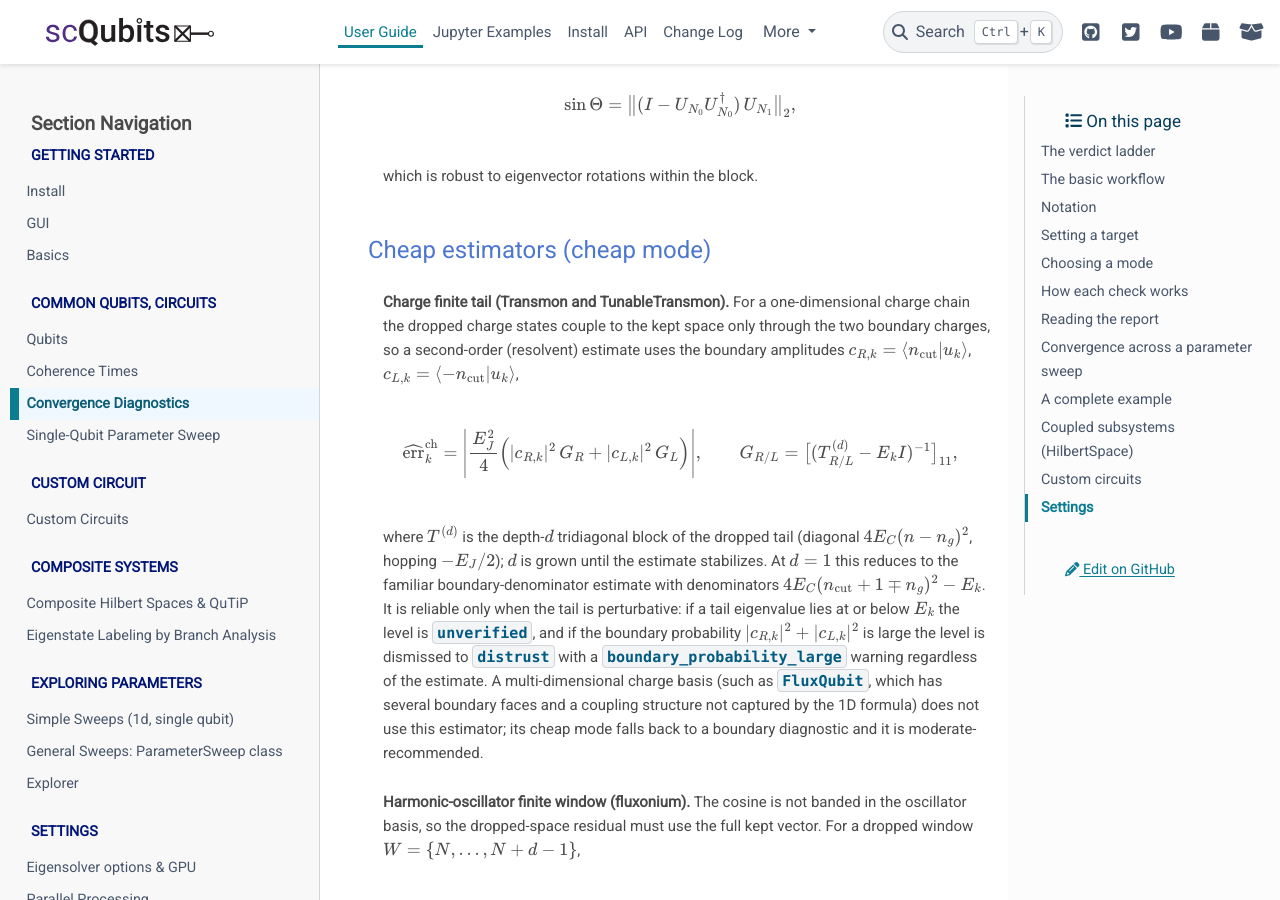
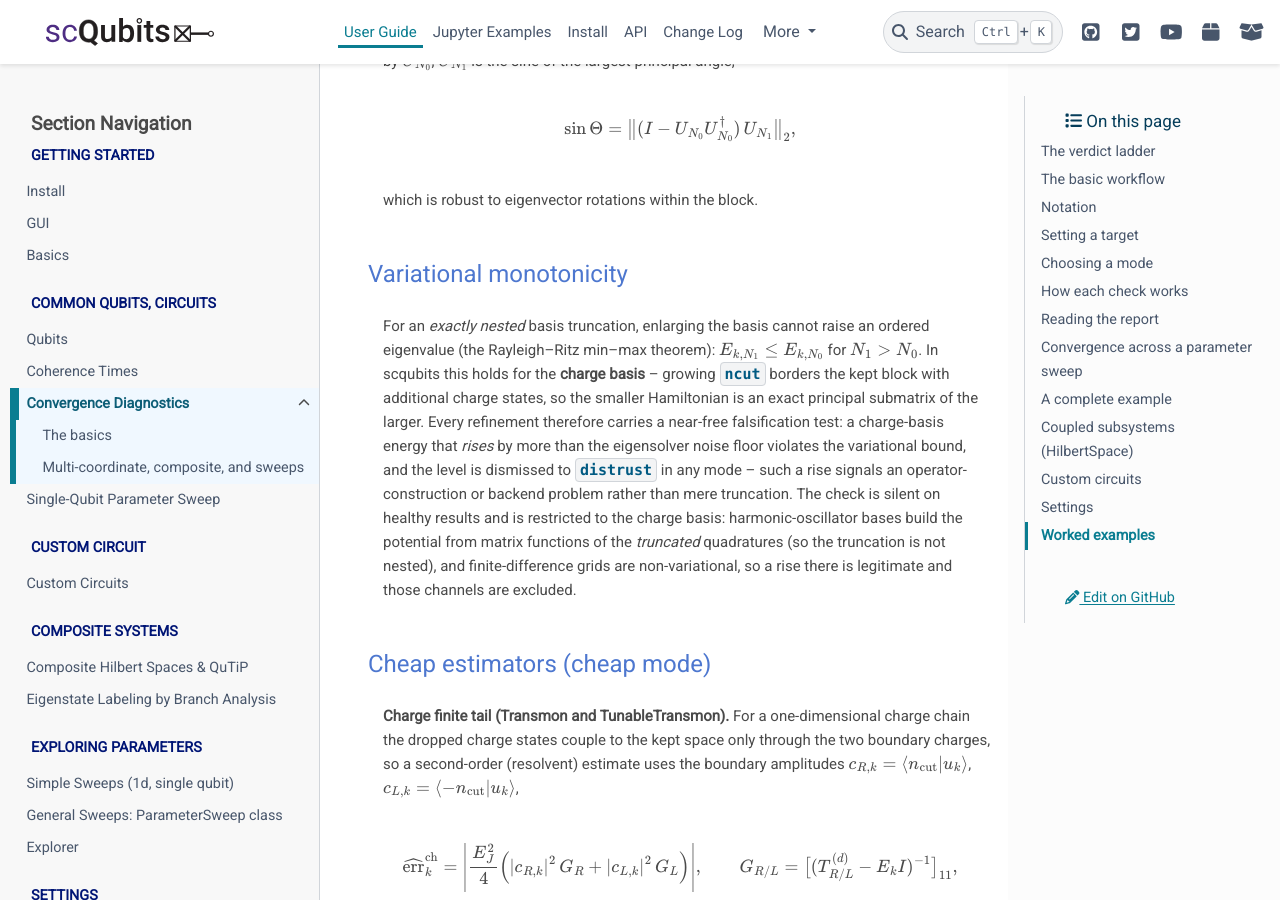
Before and after one commit to scqubits/scqubits-doc, a Sphinx documentation site: the page built from docs/source/guide/convergence/guide-convergence.rst, in a window 1280 px wide and 900 px high, scrolled down 7236 px. Built offline with Sphinx 7.4.7 and the PyData theme 0.15.4, drawn with Linux system fonts in a browser that asks for light colours; pages that are not in the unit, such as notebooks, are missing from menus; some of the changed text lies outside the part shown.

Commit message:
docs: wire convergence notebooks into the guide and document monotonicity
Add a 'Worked examples' toctree linking the two notebooks, and bring the guide up to shipped behavior with the variational-monotonicity dismissal (a new distrust case in the verdict ladder plus a short subsection).

Co-Authored-By: Claude Opus 4.7 <noreply@anthropic.com>

```diff
--- a/docs/source/guide/convergence/guide-convergence.rst
+++ b/docs/source/guide/convergence/guide-convergence.rst
@@ -70,7 +70,9 @@ Every level is assigned one verdict from a single ladder, ordered best to worst:
 ``distrust``
     A test *actively dismissed* convergence. The result is not trustworthy at
     this cutoff. This includes the strict-mode ratio test failing
-    (:math:`R \ge 1`) and a kept eigenstate reaching the basis boundary.
+    (:math:`R \ge 1`), a kept eigenstate reaching the basis boundary, and a
+    charge-basis energy that *rises* under refinement (a variational-monotonicity
+    violation -- see :ref:`guide_convergence_monotonicity`).
 
 Read these the right way round. ``likely_converged`` and ``maybe_converged``
 both mean *"we failed to dismiss this level"*, with the former having survived a
@@ -335,6 +337,26 @@ of the largest principal angle,
    \sin\Theta = \bigl\| (I - U_{N_0} U_{N_0}^\dagger)\, U_{N_1} \bigr\|_2,
 
 which is robust to eigenvector rotations within the block.
+
+.. _guide_convergence_monotonicity:
+
+Variational monotonicity
+------------------------
+
+For an *exactly nested* basis truncation, enlarging the basis cannot raise an
+ordered eigenvalue (the Rayleigh--Ritz min--max theorem):
+:math:`E_{k,N_1} \le E_{k,N_0}` for :math:`N_1 > N_0`. In scqubits this holds for
+the **charge basis** -- growing ``ncut`` borders the kept block with additional
+charge states, so the smaller Hamiltonian is an exact principal submatrix of the
+larger. Every refinement therefore carries a near-free falsification test: a
+charge-basis energy that *rises* by more than the eigensolver noise floor
+violates the variational bound, and the level is dismissed to ``distrust`` in any
+mode -- such a rise signals an operator-construction or backend problem rather
+than mere truncation. The check is silent on healthy results and is restricted to
+the charge basis: harmonic-oscillator bases build the potential from matrix
+functions of the *truncated* quadratures (so the truncation is not nested), and
+finite-difference grids are non-variational, so a rise there is legitimate and
+those channels are excluded.
 
 Cheap estimators (cheap mode)
 -----------------------------
@@ -840,3 +862,17 @@ The defaults that control the diagnostics -- refinement step, cluster threshold,
 safety factor :math:`S`, gap floor, rate floor, and default mode -- live in
 :mod:`scqubits.settings` under the ``CONVERGENCE_*`` names and can be adjusted
 globally; see the :ref:`guide-settings` section.
+
+
+Worked examples
+===============
+
+Two runnable notebooks accompany this guide. The first covers the everyday
+single-qubit workflow; the second works through multi-coordinate qubits, coupled
+systems, and sweeps.
+
+.. toctree::
+   :maxdepth: 1
+
+   The basics <ipynb/convergence-basics.ipynb>
+   Multi-coordinate, composite, and sweeps <ipynb/convergence-advanced.ipynb>
```
